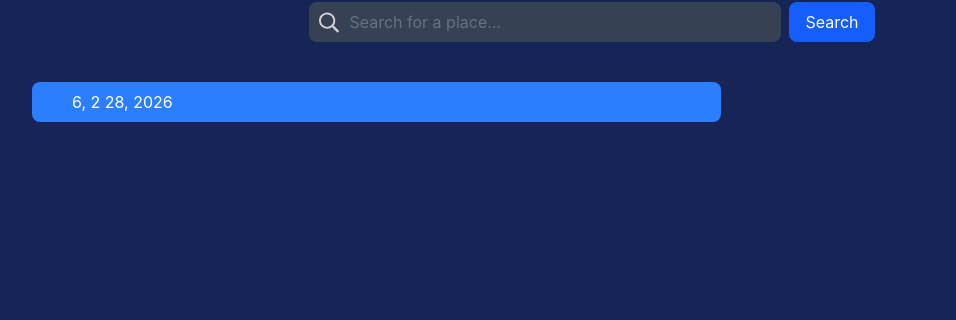
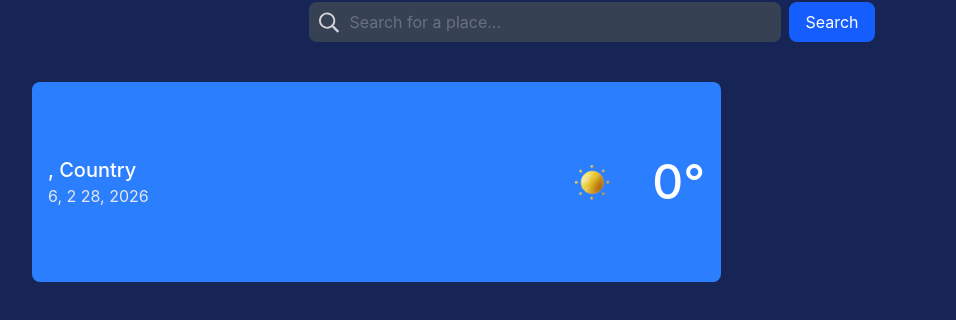
Before and after one commit to stijn1290/weather-app, a Vue app: page / in a window 1280 px wide. Shown: the part 250-570 px from the top of the page, without its empty margins (48-1004 px from the left). Built offline with nearby package versions, Linux system fonts and the light colour scheme.

Commit message:
W-6 added location to weather component when the user searches for it

```diff
--- a/src/App.vue
+++ b/src/App.vue
@@ -2,6 +2,8 @@
 import Logo from "./components/Logo.vue";
 import SearchBar from "./components/SearchBar.vue";
 import WeatherConditions from "./components/WeatherConditions.vue";
+import {ref} from "vue";
+const selectedPlace = ref("");
 </script>
 
 <template>
@@ -11,10 +13,10 @@ import WeatherConditions from "./components/WeatherConditions.vue";
   <main class="flex flex-col gap-10">
     <h1 class="text-5xl text-white font-medium text-center">How's the sky looking today?</h1>
     <section class="flex flex-col justify-center items-center">
-      <SearchBar/>
+      <SearchBar @location="selectedPlace = $event" />
     </section>
     <section class="grid grid-cols-[0.8fr_0.5fr]">
-      <WeatherConditions/>
+      <WeatherConditions :location="selectedPlace" />
     </section>
   </main>
 </template>
--- a/src/components/SearchBar.vue
+++ b/src/components/SearchBar.vue
@@ -7,15 +7,18 @@ let place = ref("");
 const searchPlace = async () => {
   try {
     const res = await axios.get("https://geocoding-api.open-meteo.com/v1/search?name=" + place.value);
-    console.log(res);
+    emit("location", place.value);
   } catch (error) {
     console.log(error);
   }
 }
+const emit = defineEmits([
+  "location",
+])
 </script>
 
 <template>
-  <form class="flex flex-row gap-2">
+  <form class="flex flex-row gap-2" @submit.prevent="searchPlace">
     <input v-model="place" type="text" id="searchIcon" class="bg-gray-700 text-gray-400 rounded-lg p-2 pl-10 pr-46 "
            placeholder="Search for a place...">
     <input @click="searchPlace" type="submit" value="Search" class="bg-blue-600 text-white rounded-lg p-2 px-4 cursor-pointer"/>
--- a/src/components/WeatherConditions.vue
+++ b/src/components/WeatherConditions.vue
@@ -1,11 +1,21 @@
 <script setup>
 
 const date = new Date();
+defineProps({
+  location: String,
+})
 </script>
 
 <template>
-<div class="bg-blue-500 text-white rounded-lg p-2 pl-10 pr-46 ">
-  <h2>{{ date.getDay() }}, {{ date.getMonth() + 1}} {{ date.getDate() }}, {{ date.getFullYear() }}</h2>
+<div class="bg-blue-500 text-white rounded-lg p-4 py-16 flex flex-row justify-between items-center">
+  <div>
+    <h2 class="font-medium text-xl">{{ location }}, Country</h2>
+    <h2 class="text-gray-200">{{ date.getDay() }}, {{ date.getMonth() + 1}} {{ date.getDate() }}, {{ date.getFullYear() }}</h2>
+  </div>
+  <div class="flex flex-row items-center gap-6">
+    <img src="/images/icon-sunny.webp" alt="condition" class="max-w-32 max-h-18">
+    <h2 class="font-medium text-5xl">0°</h2>
+  </div>
 </div>
 </template>
 
```
